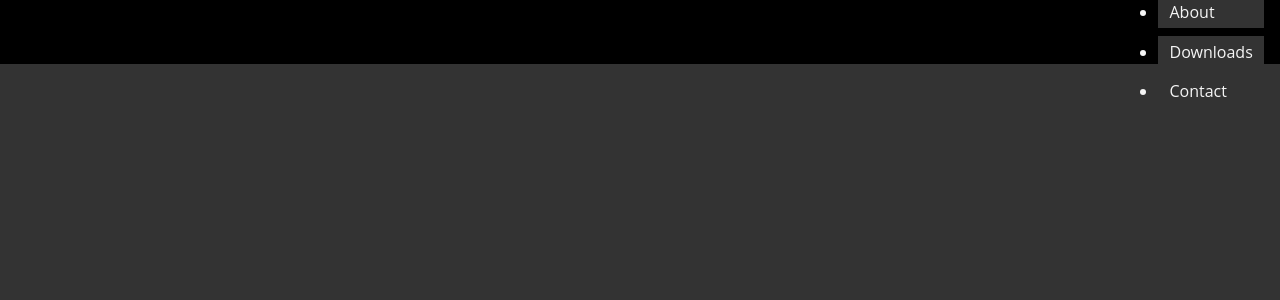
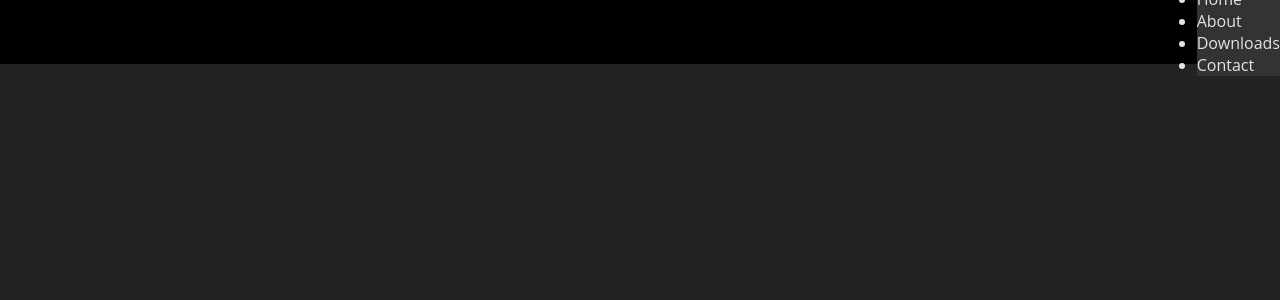
Before and after one commit to mndys/nav-slide, a React (Create React App) app: page / in a window 1280 px wide. Shown: the top 300 px of the page. Built offline with nearby package versions, Linux system fonts and the light colour scheme.

Commit message:
Add css variables

```diff
--- a/src/Style/GlobalStyle.js
+++ b/src/Style/GlobalStyle.js
@@ -3,18 +3,21 @@ import { createGlobalStyle } from 'styled-components/macro'
 const GlobalStyle = createGlobalStyle`
     html {
         box-sizing: border-box;
+        --size-xs: .1rem;
+        --size-s: .3rem;
+        --size-m: .5rem;
+        --size-l: 1rem;
+        --size-xl: 1.5rem;
+        --color-bg: #222;
+        --color-primary: #000;
+        --color-text: #e3e3e3;
     }
 
     body {
         margin: 0;
-        background: #333;
-        color: whitesmoke;
+        background: var(--color-bg);
+        color: var(--color-text);
         font-family: 'Open Sans';
-    }
-
-    li {
-        margin: .5rem 1rem;
-        padding: .3rem .7rem;
     }
 `
 export default GlobalStyle
```
